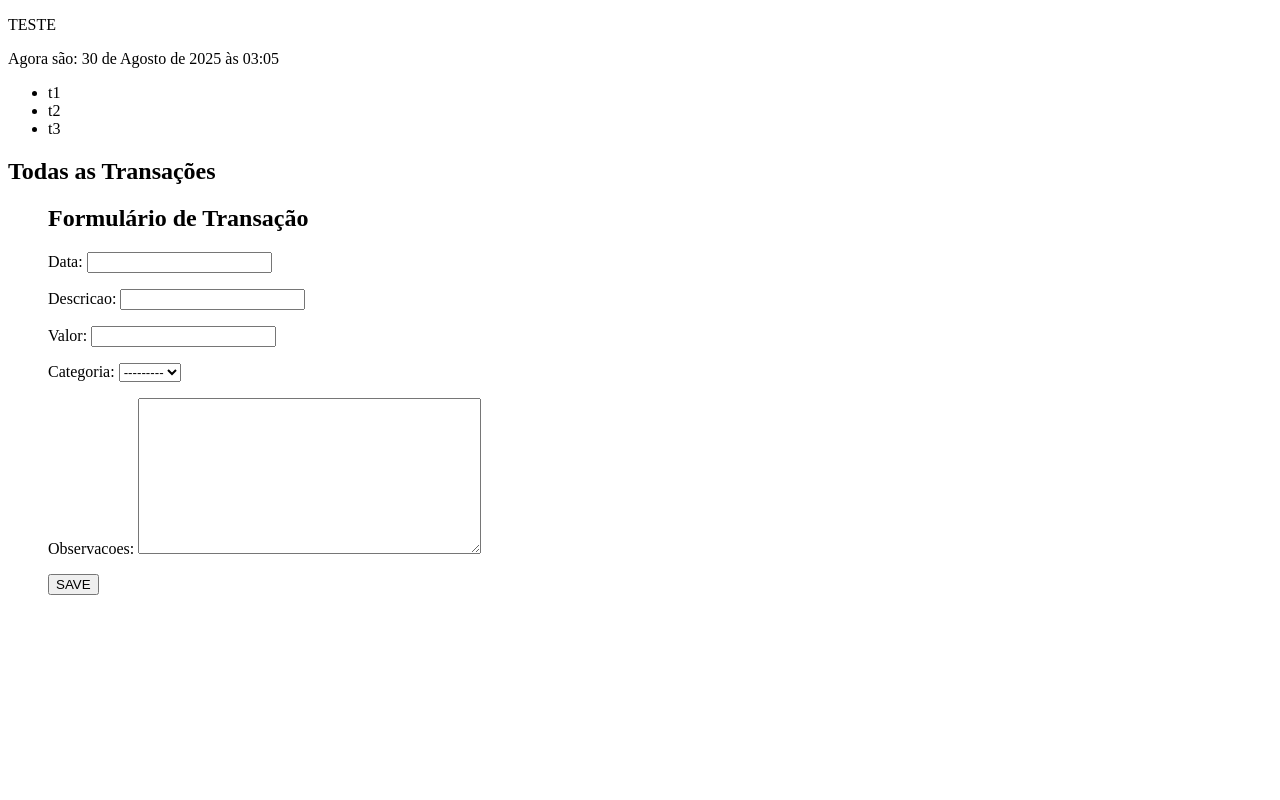
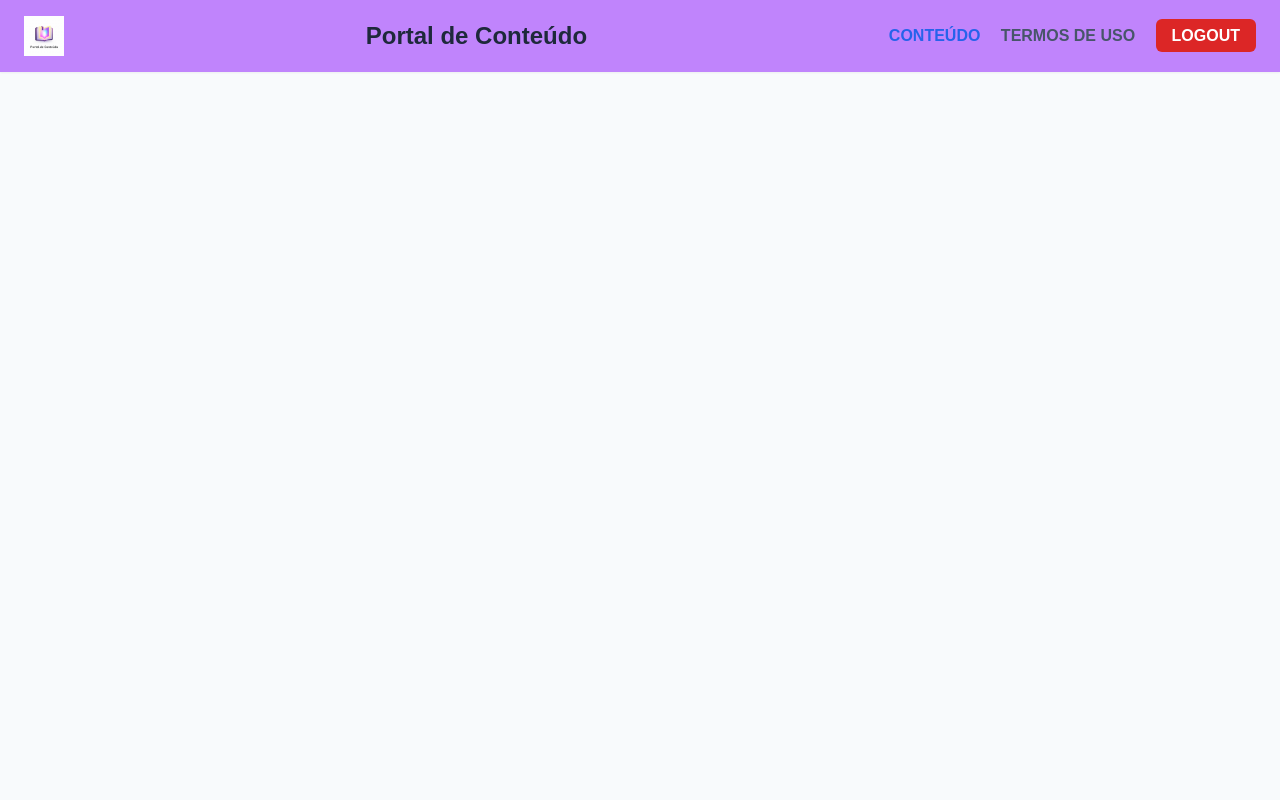
Before and after one commit to RosaMaster/projeto-integrador-ii, a Django app: page / in a window 1280 px wide. Run offline with Django 5.2, Linux system fonts and the light colour scheme; data that the repository does not hold is empty; some libraries are stand-ins or nearby versions.

Commit message:
:test_tube: test: create testes

```diff
--- a/web_page_app/admin.py
+++ b/web_page_app/admin.py
@@ -2,11 +2,12 @@ from django.contrib import admin
 from .models import *
 # from .models import Categoria, Transacao, Disciplina, Semana, AnoLetivo, Curso, Usuario
 
-# Register your models here.
+
+# REGISTER YOUR MODELS HERE.
 admin.site.register(Categoria)
 admin.site.register(Transacao)
 admin.site.register(Disciplina)
 admin.site.register(Semana)
 admin.site.register(AnoLetivo)
 admin.site.register(Curso)
-admin.site.register(Usuario)
+admin.site.register(Consumidor)
--- a/web_page_app/form.py
+++ b/web_page_app/form.py
@@ -1,8 +1,15 @@
 from django.forms import ModelForm
-from .models import Transacao
+from .models import *
+#from .models import Transacao, Consumidor
 
 
 class TransacaoForm(ModelForm):
     class Meta:
         model = Transacao
         fields = ['data', 'descricao', 'valor', 'categoria', 'observacoes']
+
+
+class CadastroConsumidorForm(ModelForm):
+    class Meta:
+        model = Consumidor
+        fields = ['registro_academico', 'nome', 'email', 'curso', 'senha']
--- a/web_page_app/models.py
+++ b/web_page_app/models.py
@@ -1,5 +1,4 @@
 from django.db import models
-import uuid
 
 
 class Curso(models.Model):
@@ -12,12 +11,17 @@ class Curso(models.Model):
         return self.nome
 
 
-class Usuario(models.Model):
+class Consumidor(models.Model):
     registro_academico = models.CharField(primary_key=True, unique=True, max_length=20)
     nome = models.CharField(max_length=150)
     email = models.EmailField(unique=True, max_length=150)
     curso = models.ForeignKey(Curso, on_delete=models.CASCADE)
     senha = models.CharField(max_length=30)
+    data_insercao = models.DateTimeField(auto_now_add=True)
+    data_atualizacao = models.DateTimeField(auto_now=True)
+
+    class Meta:
+        verbose_name_plural = "Consumidores"
 
     def __str__(self):
         return self.registro_academico
--- a/web_page_app/templates/web_page_app/cadastro.html
+++ b/web_page_app/templates/web_page_app/cadastro.html
@@ -4,7 +4,7 @@
 <head>
     <meta charset="UTF-8">
     <meta name="viewport" content="width=device-width, initial-scale=1.0">
-    <title>Cadastro - Portal</title>
+    <title>CADASTRO NOVO USUÁRIO - PORTAL DE CONTEÚDO</title>
     <!-- Tailwind CSS CDN -->
     <script src="https://cdn.tailwindcss.com"></script>
     <style>
--- /dev/null
+++ b/web_page_app/templates/web_page_app/template.html
@@ -0,0 +1,28 @@
+<!-- web_page_app/templates/web_page_app/conteudo.html -->
+<!DOCTYPE html>
+<html lang="pt-br">
+<head>
+    <meta charset="UTF-8">
+    <meta name="viewport" content="width=device-width, initial-scale=1.0">
+    <title>TEMPLATE</title>
+    <script src="https://cdn.tailwindcss.com"></script>
+    <style>
+        body { font-family: 'Ariel', sans-serif; }
+    </style>
+</head>
+<body class="bg-slate-50 text-slate-800 min-h-screen">
+    <!-- Header com navegação -->
+    <header class="bg-purple-400 shadow-sm py-4">
+        <div class="container mx-auto px-6 flex justify-between items-center">
+            <!-- Incluir imagem de logo -->
+            <img src="./image/logo-com-texto.png" alt="Logo" class="h-10">
+            <h1 class="text-2xl font-bold">Portal de Conteúdo</h1>
+            <nav>
+                <a href="{% url 'conteudo' %}" class="text-blue-600 font-medium hover:text-blue-500 transition duration-300"><b>CONTEÚDO</b></a>
+                <a href="{% url 'politica_termos' %}" class="ml-4 text-slate-600 font-medium hover:text-slate-500 transition duration-300"><b>TERMOS DE USO</b></a>
+                <a href="{% url 'logout_view' %}" class="ml-4 px-4 py-2 bg-red-600 text-white rounded-md hover:bg-red-700 transition duration-300"><b>LOGOUT</b></a>
+            </nav>
+        </div>
+    </header>
+</body>
+</html>
--- a/web_page_app/urls.py
+++ b/web_page_app/urls.py
@@ -3,7 +3,8 @@ from django.urls import path
 from . import views
 
 urlpatterns = [
-    path('', views.teste_view, name='teste'),
+    path('', views.template_view, name='template'),
+    path('teste', views.teste_view, name='teste'),
     path('teste_update/<int:pk>/', views.teste_update, name='teste_update'),
     path('teste_delete/<int:pk>/', views.teste_delete, name='teste_delete'),
     #path('', views.login_view, name='login'),
--- a/web_page_app/views.py
+++ b/web_page_app/views.py
@@ -6,7 +6,7 @@ from django.contrib.auth import login, logout
 from django.http import HttpResponse
 from .models import Transacao
 from datetime import datetime
-from .form import TransacaoForm
+from .form import TransacaoForm, CadastroConsumidorForm
 
 # View para a página de Login
 def login_view(request):
@@ -23,15 +23,18 @@ def login_view(request):
 
 # View para a página de Cadastro
 def cadastro_view(request):
+    data = {}
     if request.method == 'POST':
-        form = UserCreationForm(request.POST)
+        form = CadastroConsumidorForm(request.POST)
         if form.is_valid():
             user = form.save()
-            login(request, user)
-            return redirect('conteudo')
+            return redirect('login')
     else:
-        form = UserCreationForm()
-    return render(request, 'web_page_app/cadastro.html', {'form': form})
+        form = CadastroConsumidorForm()
+
+    data['form'] = form
+
+    return render(request, 'web_page_app/cadastro.html', data)
 
 
 # View para a página de Reset de Senha (simplificada)
@@ -110,3 +113,9 @@ def teste_delete(request, pk):
     transacao.delete()
 
     return redirect('teste')
+
+def template_view(request):
+    data = {}
+    data['now'] = datetime.now()
+
+    return render(request, 'web_page_app/template.html')
```
Also changed, not shown: web_page_app/migrations/0007_alter_consumidor_options_consumidor_dt_atualizacao_and_more.py (added), web_page_app/migrations/0008_remove_consumidor_dt_atualizacao_and_more.py (added), web_page_app/templates/web_page_app/image/logo-com-texto.png (added), web_page_app/templates/web_page_app/image/logo-sem-texto.png (added).
